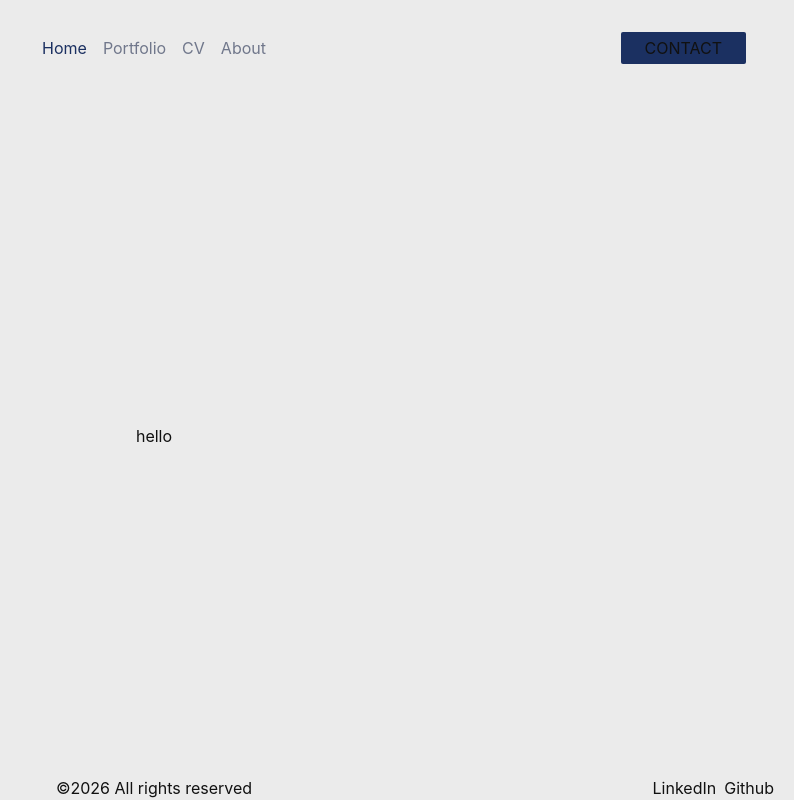
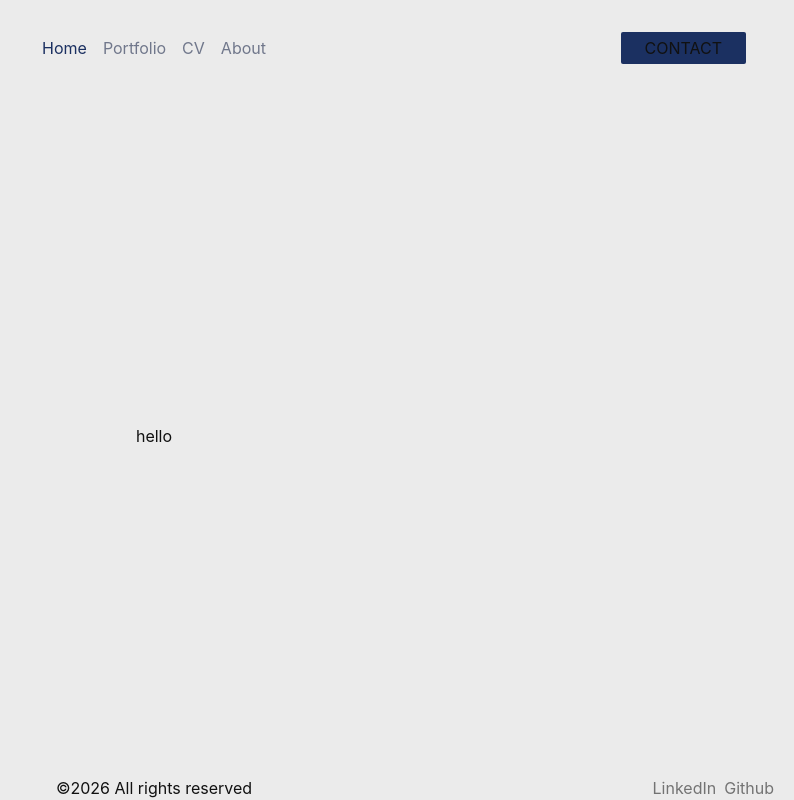
Before and after one commit to janne022/labb-2-react, a React (Vite) app: page /#/ in a window 1280 px wide. Shown: the whole page, without its empty margins (486-1280 px from the left). Built offline with nearby package versions, Linux system fonts and the light colour scheme.

Commit message:
fixed footer links

```diff
--- a/src/components/Footer.tsx
+++ b/src/components/Footer.tsx
@@ -2,7 +2,7 @@ const SocialLinks = () => {
   return (
     <>
       <a
-        className="mx-1"
+        className="mx-1 text-neutral-500 hover:text-primary"
         href="https://www.linkedin.com/in/johannes-flodin-2676ba21a/"
         target="_blank"
         rel="noopener noreferrer"
@@ -10,7 +10,7 @@ const SocialLinks = () => {
         LinkedIn
       </a>
       <a
-        className="mx-1"
+        className="mx-1 text-neutral-500 hover:text-primary"
         href="https://github.com/janne022"
         target="_blank"
         rel="noopener noreferrer"
```
